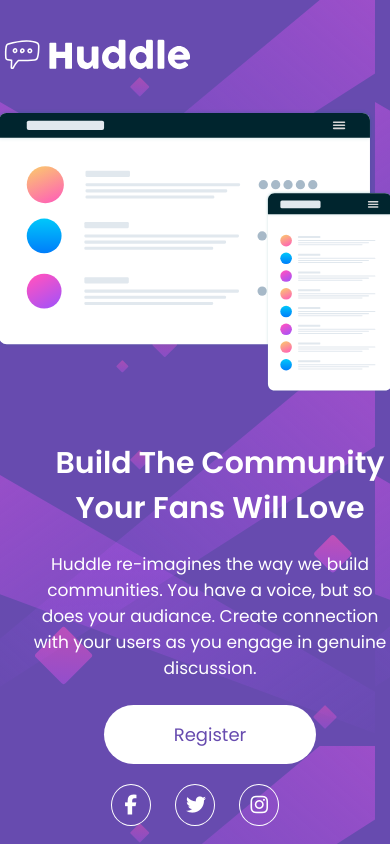
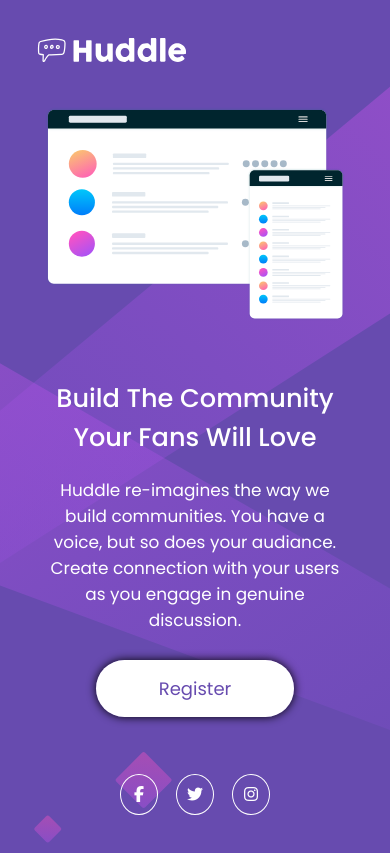
Before and after one commit to Flavio-Serodio/desafios-DEVquest-front-end-mentor, a plain HTML site: page index.html in a window 390 px wide. Drawn offline with Linux system fonts and the light colour scheme.

Commit message:
reafactor: refatoração do cofigo todo,mudança da utilização do grid para somente o flex

```diff
--- a/index.html
+++ b/index.html
@@ -5,48 +5,56 @@
   <meta charset="UTF-8">
   <meta name="viewport" content="width=device-width, initial-scale=1.0">
   <link rel="icon" type="image/png" sizes="32x32" href="./images/favicon-32x32.png">
-  <link rel="stylesheet" href="reset.css">
-  <link rel="stylesheet" href="variables.css">
-  <link rel="stylesheet" href="style.css">
+  <link rel="stylesheet" href="/src/reset.css">
+  <link rel="stylesheet" href="/src/variables.css">
+  <link rel="stylesheet" href="/src/style.css">
+  <link rel="stylesheet" href="/src/responsivo.css">
   <link rel="preconnect" href="https://fonts.googleapis.com">
   <link rel="stylesheet" href="https://cdnjs.cloudflare.com/ajax/libs/font-awesome/7.0.1/css/all.min.css"
     integrity="sha512-2SwdPD6INVrV/lHTZbO2nodKhrnDdJK9/kg2XD1r9uGqPo1cUbujc+IYdlYdEErWNu69gVcYgdxlmVmzTWnetw=="
     crossorigin="anonymous" referrerpolicy="no-referrer" />
+  <link rel="preconnect" href="https://fonts.googleapis.com">
   <link rel="preconnect" href="https://fonts.gstatic.com" crossorigin>
-  <link href="https://fonts.googleapis.com/css2?family=Poppins:wght@400;600&display=swap" rel="stylesheet">
+  <link
+    href="https://fonts.googleapis.com/css2?family=Poppins:ital,wght@0,100;0,200;0,300;0,400;0,500;0,600;0,700;0,800;0,900;1,100;1,200;1,300;1,400;1,500;1,600;1,700;1,800;1,900&display=swap"
+    rel="stylesheet">
 
   <title>Frontend Mentor | Huddle landing page with single introductory section</title>
 </head>
 
 <body>
-  <main>
+
   <header class="cabecalio">
     <div class="logo">
       <img src="./images/logo.svg" alt="logo">
     </div>
   </header>
-
+  <main>
     <section class="section">
       <div class="images">
         <img src="./images/illustration-mockups.svg" alt="illustration-mockups">
       </div>
 
       <div class="info">
-        <h1>Build The Community Your Fans Will Love</h1>
-        <p>Huddle re-imagines the way we build communities. You have a voice, but so does your audiance. Create
+        <h1 class="title">Build The Community Your Fans Will Love</h1>
+        <p class="content">Huddle re-imagines the way we build communities. You have a voice, but so does your audiance.
+          Create
           connection with your users as you engage in genuine discussion.</p>
         <a href="#" class="register">Register</a>
       </div>
     </section>
+  </main>
 
   <footer class="footer">
-      <div class="social">
-        <i class="fab fa-facebook-f"></i>
-        <i class="fab fa-twitter"></i>
-        <i class="fab fa-instagram"></i>
-      </div>
+    <nav class="social">
+      <ul>
+        <li><a href="#"><i class="fab fa-facebook-f"></a></i> </li>
+        <li><a href="#"><i class="fab fa-twitter"></a></i></li>
+        <li><a href="#"><i class="fab fa-instagram"></a></i></li>
+      </ul>
+    </nav>
   </footer>
-  </main>
+
 </body>
 
 </html>
--- a/reset.css
+++ b/src/reset.css
@@ -2,7 +2,11 @@
     padding: 0;
     margin: 0;
     box-sizing: border-box;
+    transition: 0.3s;
 }
 a{
     text-decoration: none;
 }
+ul li{
+    list-style: none;
+}
--- /dev/null
+++ b/src/style.css
@@ -0,0 +1,121 @@
+html{
+    height: 100vh;
+}
+body{
+
+    max-width: 1440px;
+    display: flex;
+    flex-direction: column;
+    height: 100%;
+    margin: 0 auto;
+    font-family: 'poppins' , sans-serif;
+    font-weight: 400;
+    background: var(--cor-principal) url(/images/bg-desktop.svg) no-repeat ;
+    background-size:cover;
+}
+
+main{
+    margin: 0 auto;
+    max-width: 100%;
+    height: 100%;
+    display: flex;
+    flex-direction: column;
+    flex: 1;
+}
+
+.cabecalio{
+    display: flex;
+    max-width: 100%;
+    justify-content: flex-start;
+    width: 1440px;
+    padding: 25px 0 53px 72px;
+    .logo{
+        width: 13.3rem;
+    }
+    .logo img{
+        width: 100%;
+        margin-top: 2rem;
+    }
+
+}
+
+
+.section{
+    display: flex;
+    padding: 1.5625rem  4.5625rem  0;
+    max-width: 100%;
+    gap: 3.2rem;
+
+    .images{
+        width: 100%;
+        img{
+            max-width: 100%;
+            min-width: 400px;
+        }
+    }
+
+    .info{
+        font-size: 1.25rem;
+        padding: 2.6875rem 0;
+        color: #ffffff;
+        width: min(950px,calc(100% - 4rem));
+
+        .title{
+            margin-bottom: 20px;
+            font-weight: 500;
+
+        }
+        .content{
+            color: #ffffff;
+            font-size: 16.9px;
+            margin-bottom: 40px;
+            font-weight: 400;
+        }
+
+        .register{
+            background-color: #ffffff;
+            color: var(--cor-principal);
+            padding: 16px 63px;
+            border-radius: 50px;
+            font-size: 18px;
+            box-shadow:0px 0px 10px  black;
+            transition: 0.3s ease-in-out;
+            &:hover{
+                background-color: var(--cor-btn);
+                color: #ffffff;
+
+            }
+        }
+    }
+}
+
+.footer{
+    width: 100%;
+    height: 100%;
+    display: flex;
+    justify-content: end;
+    align-items: end;
+    .social{
+        margin: 0px 60px 26px;
+        padding: 20px;
+
+        ul{
+            display: flex;
+            gap: 18px;
+
+        }
+        a{
+            padding: 8px;
+            width: 100%;
+            color: #ffffff;
+            border: 1px solid #ffffff;
+            border-radius: 100%;
+            transition: 0.3s ease-in-out;
+            &:hover{
+                color: var(--cor-btn);
+                border:solid 1px var(--cor-btn);
+
+            }
+        }
+    }
+}
--- a/style.css
+++ /dev/null
@@ -1,195 +0,0 @@
-body {
-    font-family: 'poppins' , sans-serif;
-    font-weight: 400;
-}
-
-main{
-    display: grid;
-    grid-template-areas: 'cabecalio cabecalio '
-                         'section section'
-                         'footer footer';
-    grid-template-columns: 1fr 1fr;
-    background-image:url(./images/bg-desktop.svg) ;
-    background-color:var(--cor-principal);
-    height: 100vh;
-}
-
-.cabecalio{
-    grid-area: cabecalio;
-}
-
-.cabecalio .logo {
-    padding: 40px;
-    margin: 0 30px;
-}
-.cabecalio .logo img {
-    max-width: 215px;
-}
-
-
-.section {
-    grid-area: section;
-    display: flex;
-    justify-content: center;
-    align-items: center;
-    height: 55vh;
-}
-
-.section .images img {
-    width: 100;
-}
-
-
-.section .info {
-    width: 60vh;
-    height: 100%;
-    margin-left: 30px;
-}
-
-.section .info h1 {
-    color: #fff;
-    font-size:40px;
-    margin:40px 0 0 20px;
-}
-
-.section .info p {
-    color: #fff;
-    font-size: 17px;
-    font-weight: 100;
-    padding: 20px;
-    min-width: 570px;
-    margin-bottom: 20px;
-    transition: 0.3s;
-}
-
-.section .info .register{
-    background-color: #fff;
-    color: var(--cor-principal);
-    font-size: 18px;
-    font-weight: 100;
-    max-height: 20px;
-    max-width: 200px;
-    padding: 17px 70px;
-    border-radius: 50px;
-    margin: 20px ;
-    transition: 0.3s;
-}
-.section .info .register:hover{
-    background-color: var(--cor-btn);
-    color: #fff;
-}
-
-.footer {
-    grid-area: footer;
-    height: 100%;
-    display: flex;
-    justify-content: end;
-    margin: 0 70px 0 0;
-}
-.footer i {
-    font-size: 20px;
-    color: #fff;
-    border: solid 1px #fff;
-    border-radius: 100%;
-    padding: 10px;
-    margin: 10px;
-    width: 40px;
-    transition: 0.3s;
-}
-
-.footer i:hover {
-    color:var(--cor-btn) ;
-    border: solid 1px var(--cor-btn);
-    cursor: pointer;
-}
-
-@media(max-width:1440px){
-
-    .section .info p {
-        min-width: 400px;
-    }
-
-}
-
-@media(max-width:1200px){
-
-    .section {
-        display: flex;
-        flex-direction: column;
-        align-items: center;
-        justify-content: center;
-        transition: 0.3s;
-    }
-
-    .section .info p {
-        margin-bottom: 20px;
-        padding: 20px;
-    }
-    .section .images img {
-        width: 400px;
-    }
-}
-
-@media(max-width:660px){
-    main{
-        width: 100%;
-        display: flex;
-        flex-direction: column;
-        justify-self: center;
-        align-items: center;
-        background-image: url(images/bg-mobile.svg) ;
-    }
-    .cabecalio{
-        width: 400px;
-    }
-    .cabecalio .logo{
-        margin: 0;
-        padding: 30px 0;
-    }
-    .cabecalio .logo img{
-        width: 200px;
-    }
-    .section{
-        width: 100%;
-    }
-    .section .images img {
-        width: 400px;
-        margin-top:40% ;
-    }
-    .section .info {
-        width: 400px;
-        text-align: center;
-    }
-    .section .info h1{
-        font-size: 30px;
-        max-width: 400px;
-    }
-
-    .section .info p {
-        margin-bottom:20px;
-        max-width: 400px;
-    }
-
-    .section .info .register{
-        margin: 0;
-    }
-
-    .footer{
-        margin: 0;
-        text-align: center;
-        height: 100%;
-    }
-
-
-    .footer .social {
-        width: 100%;
-        padding: 30px;
-        height: 100px;
-        margin: 0 auto;
-        align-self: flex-end;
-    }
-    .footer .social i {
-        align-self: flex-end;
-    }
-
-}
```
Also changed, not shown: design/preview.jpg (renamed from preview.jpg), src/variables.css (renamed from variables.css), 4 other files. Lines whose indentation alone changed are shown as unchanged.
